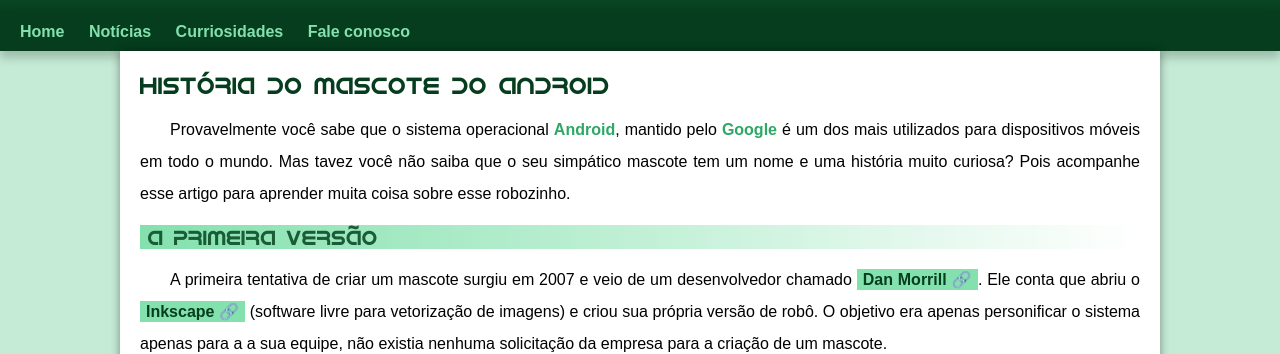
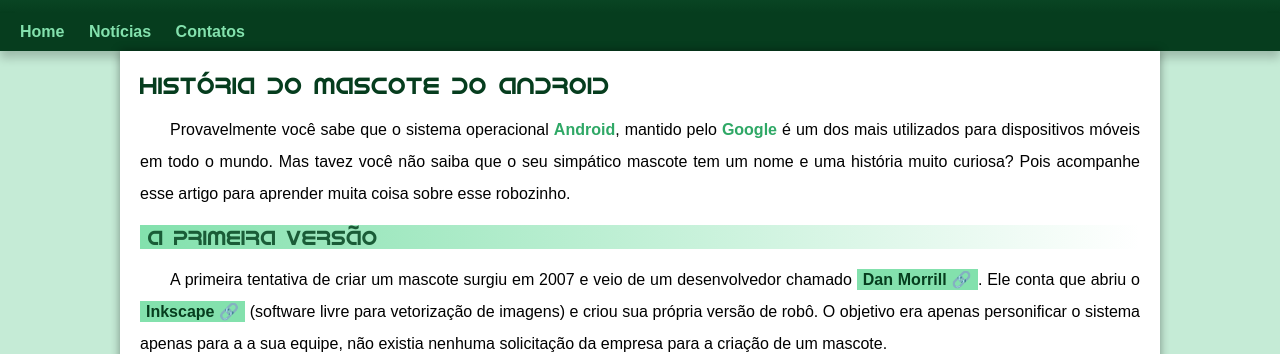
Before and after one commit to FG333k/projeto-android, a plain HTML site: page index.html in a window 1280 px wide. Shown: the part 177-531 px from the top of the page. Drawn offline with Linux system fonts and the light colour scheme.

Commit message:
nav mudado

```diff
--- a/index.html
+++ b/index.html
@@ -17,8 +17,7 @@
     <nav>
         <a href="#">Home</a>
         <a href="#">Notícias</a>
-        <a href="#">Curriosidades</a>
-        <a href="#">Fale conosco</a>
+        <a href="#">Contatos</a>
     </nav>
     <main>
         <article>
```
